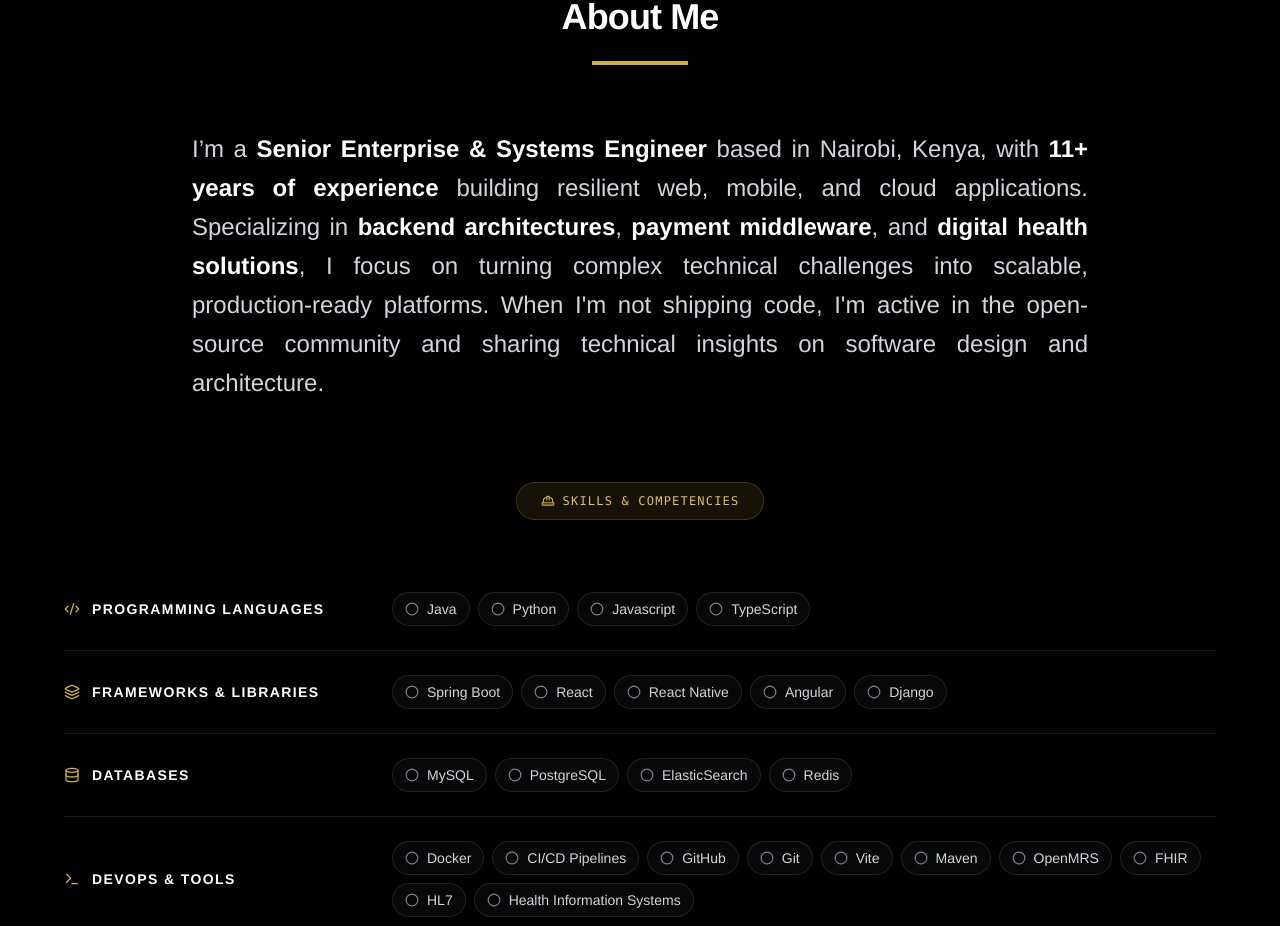
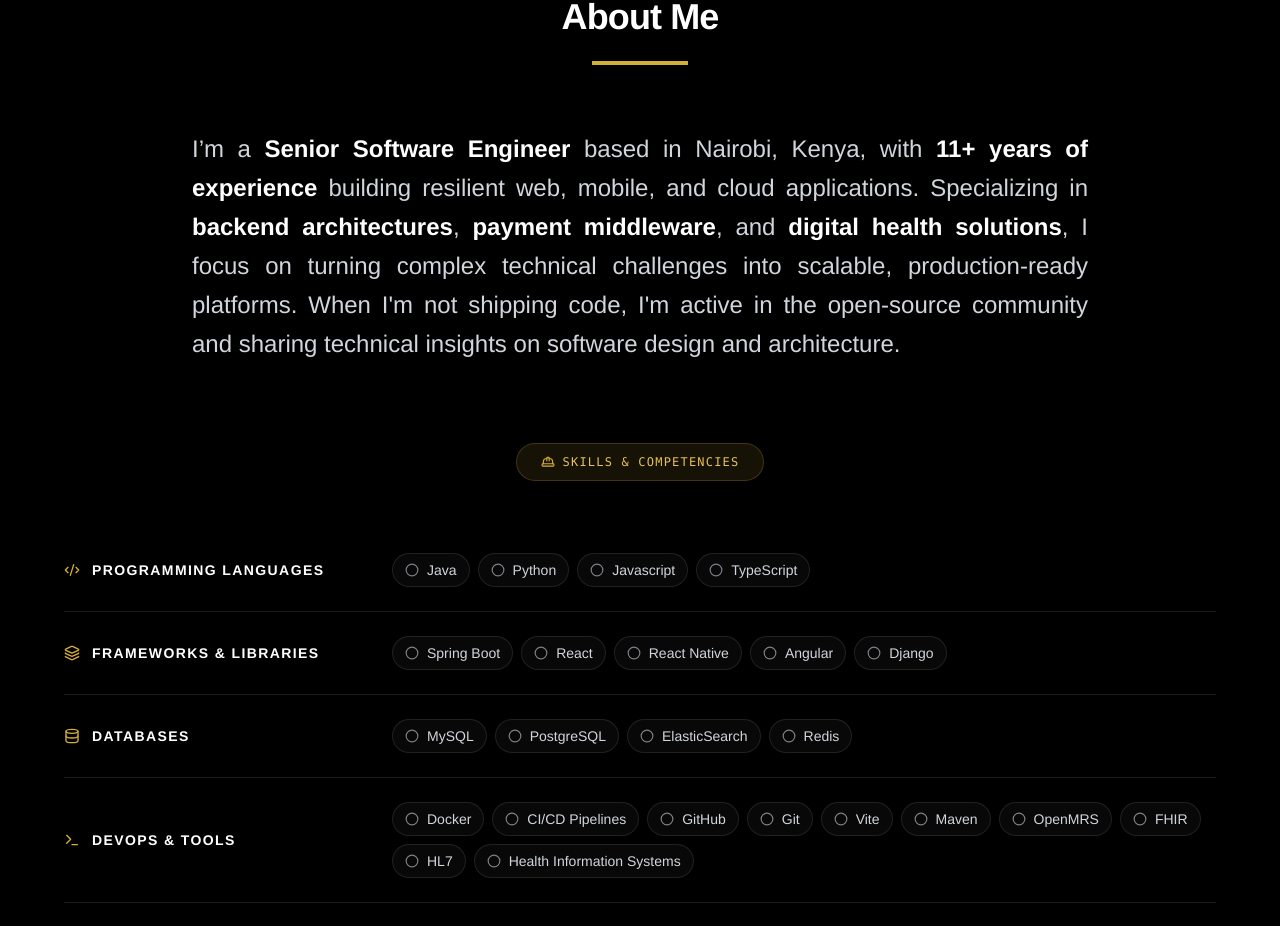
Before and after one commit to nelsonkimaiga/kimaigaportfolio, a React (Vite) app: page / in a window 1280 px wide. Shown: the part 932-1858 px from the top of the page. Built offline with nearby package versions, Linux system fonts and the light colour scheme.

Commit message:
Wording Updates

```diff
--- a/src/App.tsx
+++ b/src/App.tsx
@@ -554,7 +554,7 @@ const App: React.FC = () => {
         <div className="max-w-7xl mx-auto px-6 text-center">
           <SectionHeading eyebrow="Profile" title="About Me" />
           <p className="max-w-4xl mx-auto text-xl md:text-2xl font-light text-gray-300 text-justify leading-relaxed mb-20">
-            I’m a <span className="text-white font-semibold">Senior Enterprise &amp; Systems Engineer</span> based in Nairobi, Kenya, with{' '}
+            I’m a <span className="text-white font-semibold">Senior Software Engineer</span> based in Nairobi, Kenya, with{' '}
             <span className="text-white font-semibold">11+ years of experience</span> building resilient web, mobile, and cloud applications. Specializing in{' '}
             <span className="text-white font-semibold">backend architectures</span>, <span className="text-white font-semibold">payment middleware</span>, and{' '}
             <span className="text-white font-semibold">digital health solutions</span>, I focus on turning complex technical challenges into scalable, production-ready platforms. When I'm not shipping code, I'm active in the open-source community and sharing technical insights on software design and architecture.
```
